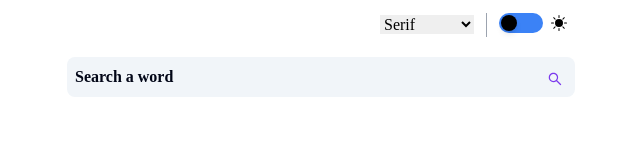
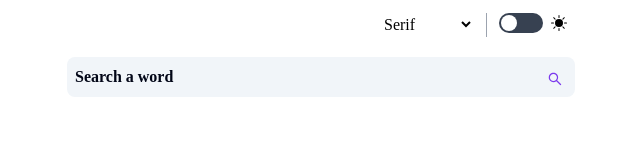
Before and after one commit to IamDinmaa/dictionary, a React (Create React App) app: page / in a window 1280 px wide. Shown: the top 160 px of the page, without its empty margins (321-961 px from the left). Built offline with nearby package versions, Linux system fonts and the light colour scheme.

Commit message:
added the finishing touching

```diff
--- a/src/App.js
+++ b/src/App.js
@@ -1,4 +1,4 @@
-import React, { useState } from "react";
+import React, { useState, useEffect } from "react";
 import Search from "./Components/Search";
 import Meaning from "./Components/Meaning";
 import { fetch_words } from "./API/GetWords";
@@ -10,6 +10,8 @@ function App() {
   const [data, setData] = useState({});
   const [loading, setLoading] = useState(false);
   const [searchInitiated, setSearchInitiated] = useState(false);
+  const [themeColor, setThemeColor] = useState('light')
+
 
   async function fetch_data(word) {
     try {
@@ -22,6 +24,23 @@ function App() {
       console.log(error);
     }
   }
+  function updateTheme () {
+  themeColor === "light" ? setThemeColor("dark") : setThemeColor("light")
+  }
+
+  useEffect (()=> {
+themeColor === 'light' ? document.body.classList.add ("bg-white", "text-black") : document.body.classList.add ("bg-black", "text-white")
+if (themeColor === 'light') {
+  document.body.classList.remove("bg-black", "text-white")
+  document.body.classList.add("bg-white", "text-black")
+} else {
+  document.body.classList.remove("bg-white", "text-black")
+  document.body.classList.add("bg-black", "text-white")
+}
+console.log(themeColor)
+
+  }, [themeColor])
+
   return (
     <div
       style={{
@@ -30,14 +49,15 @@ function App() {
         width: "40%",
         marginTop: "1%",
         marginBottom: "1%",
+
       }}
     >
       <div className="flex justify-end">
-        <FontSelector />
+        <FontSelector theme = {themeColor}/>
         <p className="border-l border-gray-400  ml-3 mr-3"></p>
-        <ToggleTheme />
+        <ToggleTheme onToggle = {updateTheme} />
       </div>
-      <Search callback={fetch_data} />
+      <Search callback={fetch_data} theme = {themeColor} />
       {loading ? (
         <p className="mt-18 font-bold text-2xl">Loading...</p>
       ) : (
--- a/src/Components/Fonts.jsx
+++ b/src/Components/Fonts.jsx
@@ -1,6 +1,6 @@
 import React, { useState } from "react";
 
-function FontSelector() {
+function FontSelector({ theme }) {
   const [selectedFont, setSelectedFont] = useState("serif");
 
   const handleFontChange = (e) => {
@@ -9,7 +9,10 @@ function FontSelector() {
 
   return (
     <div>
-      <select value={selectedFont} onChange={handleFontChange}>
+      <select
+        value={selectedFont}
+        onChange={handleFontChange}
+        className={`${theme === "light" ? "bg-white" : "bg-black text-white"}`}>
         <option style={{ fontFamily: "serif" }} value="serif">
           Serif
         </option>
--- a/src/Components/Search.jsx
+++ b/src/Components/Search.jsx
@@ -1,7 +1,7 @@
 import React, { useState } from "react";
 import { AiOutlineSearch } from "react-icons/ai";
 import { LiaTimesSolid } from "react-icons/lia";
-function Search({ callback }) {
+function Search({ callback, theme }) {
   const [word, setWord] = useState("");
   const [icon, setIcon] = useState("search");
   function handleKeyDown(e) {
@@ -31,12 +31,13 @@ function Search({ callback }) {
         onChange={handleChange}
         value={word}
         placeholder="Search a word"
-        className="border-solid focus:outline-none border-5 rounded-lg w-full bg-slate-100 px-2 p-2 placeholder-slate-950 font-bold "
+        className={`border-solid focus:outline-none border-5 rounded-lg w-full ${
+          theme === "light" ? "bg-slate-100" : "bg-slate-700 text-black"
+        }  px-2 p-2 placeholder-slate-950 font-bold `}
       />{" "}
       <button
         className="absolute top-2.5 right-3 translate-y-1 cursor-pointer text-violet-600"
-        onClick={handleIconClick}
-      >
+        onClick={handleIconClick}>
         {icon === "search" ? <AiOutlineSearch /> : <LiaTimesSolid />}
       </button>
     </div>
--- a/src/Components/ToggleTheme.jsx
+++ b/src/Components/ToggleTheme.jsx
@@ -1,28 +1,26 @@
 import React, { useState } from "react";
 import { BsMoon, BsFillSunFill } from "react-icons/bs";
 
-function ToggleTheme() {
+function ToggleTheme({ onToggle }) {
   const [darkMode, setDarkMode] = useState(false);
 
   function themeToggle() {
     setDarkMode(!darkMode);
+    onToggle();
+
     // document.body.classList.toggle("dark-mode");
   }
   return (
     <div className="flex">
       <div
-        className={`relative inline-block w-11 h-5 ${
-          darkMode ? "bg-gray-700" : "bg-blue-500"
-        } rounded-full flex`}
-      >
+        className={`relative w-11 h-5 ${
+          darkMode ? "bg-violet-700" : "bg-gray-700"
+        } rounded-full flex`}>
         <label
-          className={`block h-4 w-4 relative top-0.5 ml-0.5 mr-0.5 ${
-            darkMode ? "bg-white" : "bg-black"
-          } rounded-full shadow-md transform duration-300 ease-in-out ${
+          className={`h-4 w-4 relative top-0.5 ml-0.5 mr-0.5 bg-white rounded-full transform duration-300 ease-in-out ${
             darkMode ? "translate-x-6" : ""
           }`}
-          htmlFor="toggle"
-        >
+          htmlFor="toggle">
           <input
             type="checkbox"
             id="toggle"
```
